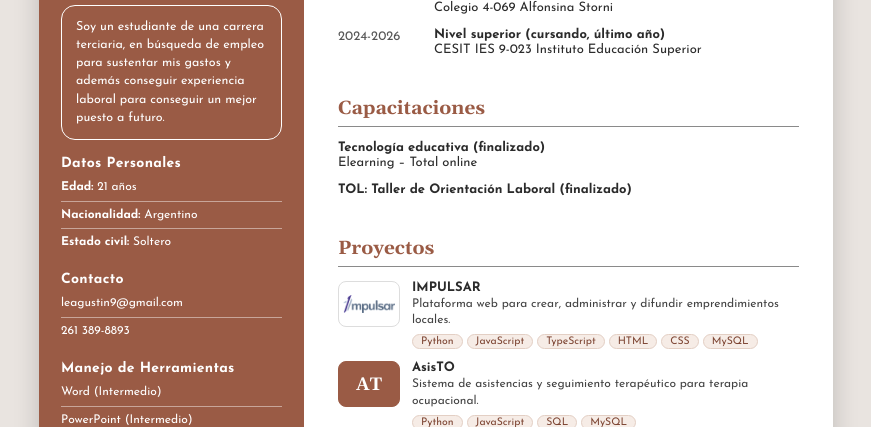
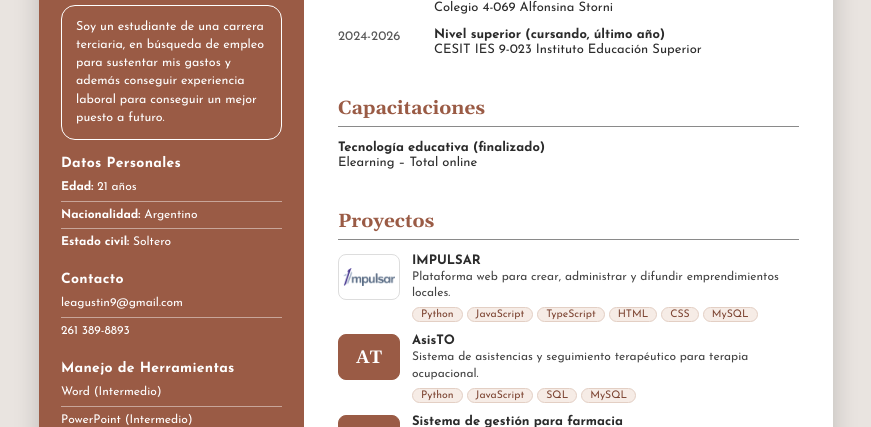
Before and after one commit to Leanbrice/Portafolio_LeandroB, a Flask app: page /cv in a window 1280 px wide. Shown: the part 203-630 px from the top of the page, without its empty margins (204-1075 px from the left). Run offline with Flask 3, Linux system fonts and the light colour scheme.

Commit message:
Quita el TOL de las capacitaciones del CV

```diff
--- a/templates/cv.html
+++ b/templates/cv.html
@@ -97,9 +97,6 @@
         <strong>Tecnología educativa (finalizado)</strong>
         <span>Elearning – Total online</span>
       </div>
-      <div class="capacitacion">
-        <strong>TOL: Taller de Orientación Laboral (finalizado)</strong>
-      </div>
     </section>
 
     <section class="seccion">
```
